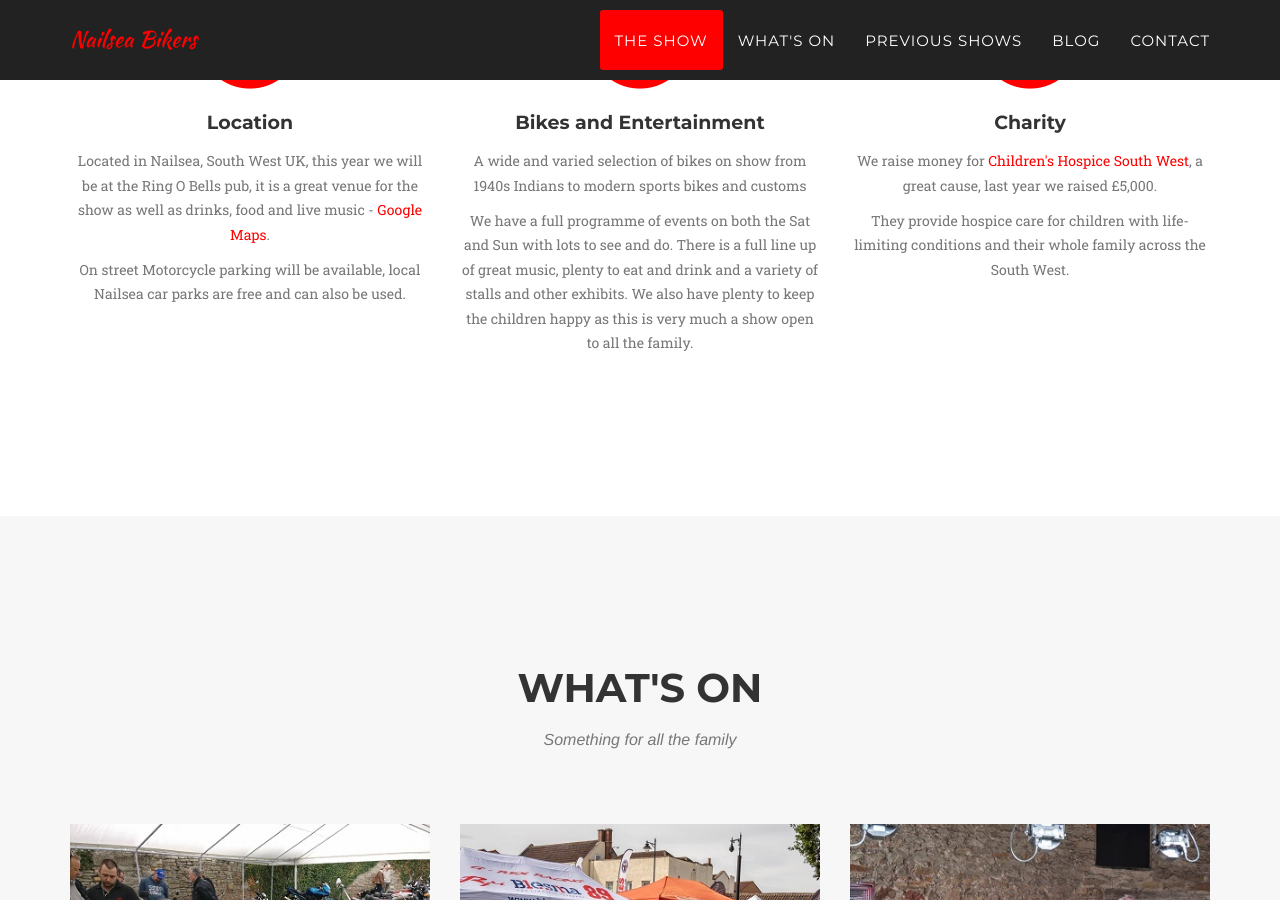
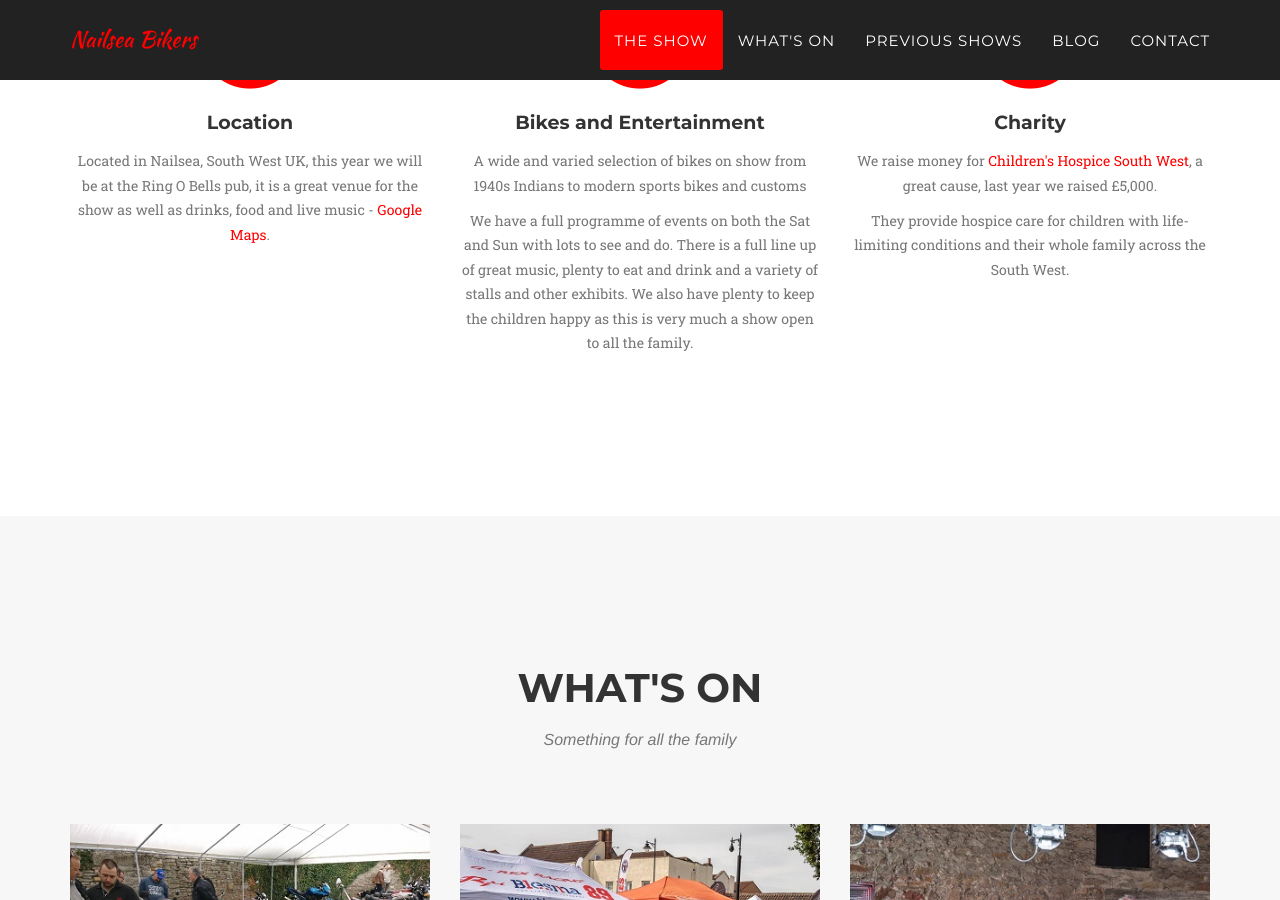
Before and after one commit to nailsea-bikers/nailsea-bikers.github.io, a Jekyll site: the page built from index.html, in a window 1280 px wide and 900 px high, scrolled down 1087 px. Built offline with Jekyll 4.4.1, drawn with Linux system fonts in a browser that asks for light colours; some web fonts are replaced; comment, search, counter and statistics services are not loaded.

Commit message:
Remove parking line until resolved

```diff
--- a/_includes/theshow.html
+++ b/_includes/theshow.html
@@ -15,7 +15,6 @@
                     </span>
                     <h4 class="service-heading">Location</h4>
                     <p class="text-muted">Located in Nailsea, South West UK, this year we will be at the Ring O Bells pub, it is a great venue for the show as well as drinks, food and live music - <a href="https://goo.gl/maps/W6MeZ2wZbGC2" target="_blank">Google Maps</a>.</p>
-                    <p class="text-muted">On street Motorcycle parking will be available, local Nailsea car parks are free and can also be used.</p>
                 </div>
                 <div class="col-md-4">
                     <span class="fa-stack fa-4x">
```
